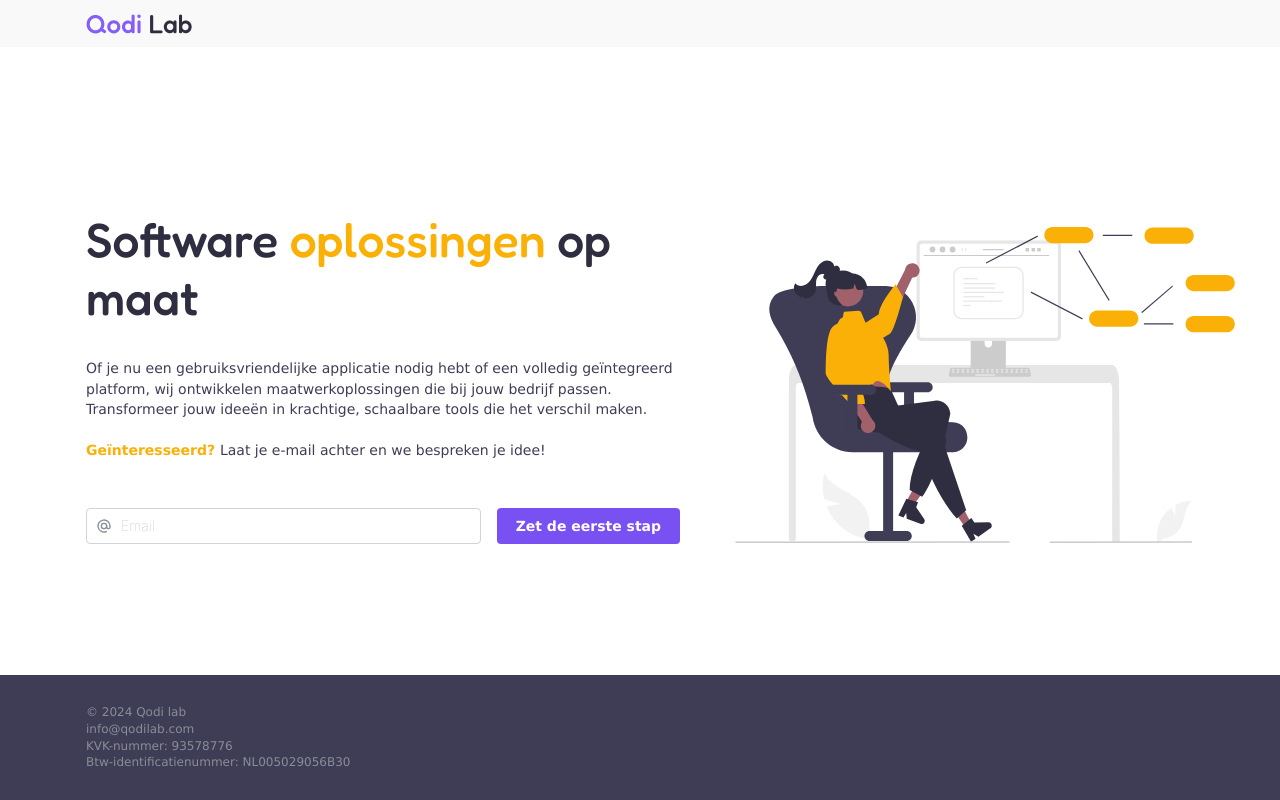
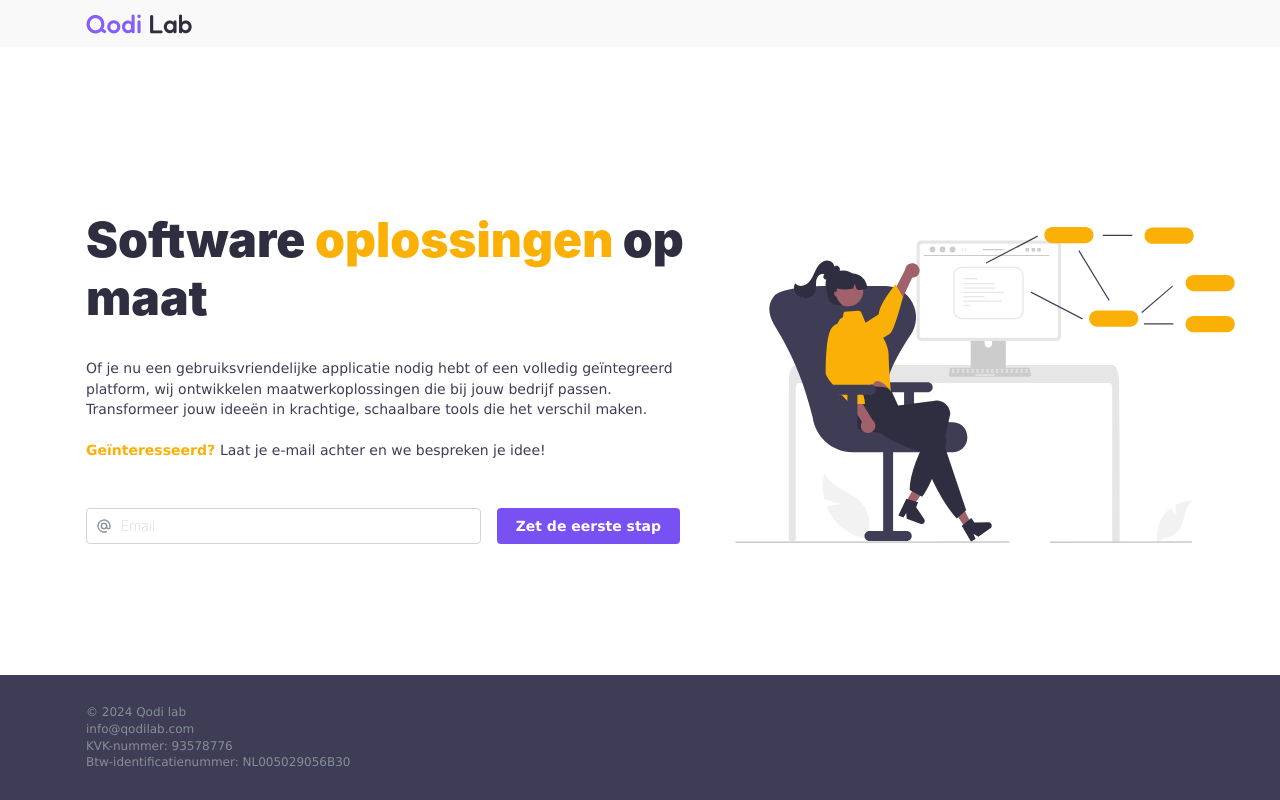
Before and after one commit to mfraanje/qodi-lab-web, a Next.js app: page / in a window 1280 px wide. Built offline with nearby package versions, Linux system fonts and the light colour scheme; what postmark would draw is missing.

Commit message:
Update Components.module.css

```diff
--- a/src/components/Components.module.css
+++ b/src/components/Components.module.css
@@ -18,11 +18,11 @@
 .title {
   color: #2F2E41;
   font-family:
-    Fredoka,
+    Greycliff CF,
     var(--mantine-font-family);
   font-size: rem(48px);
   line-height: 1.2;
-  font-weight: 500;
+  font-weight: 900;
 
   @media (max-width: $mantine-breakpoint-xs) {
     font-size: rem(28px);
```
